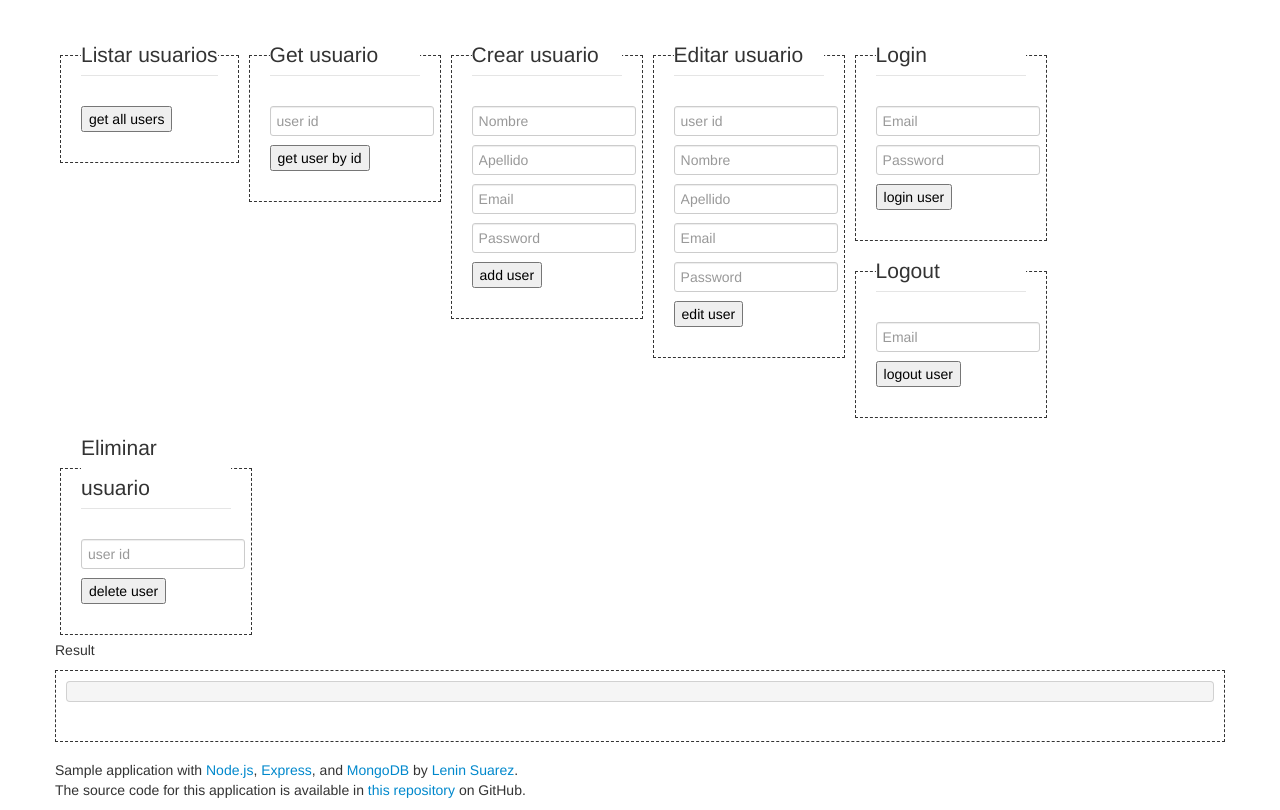
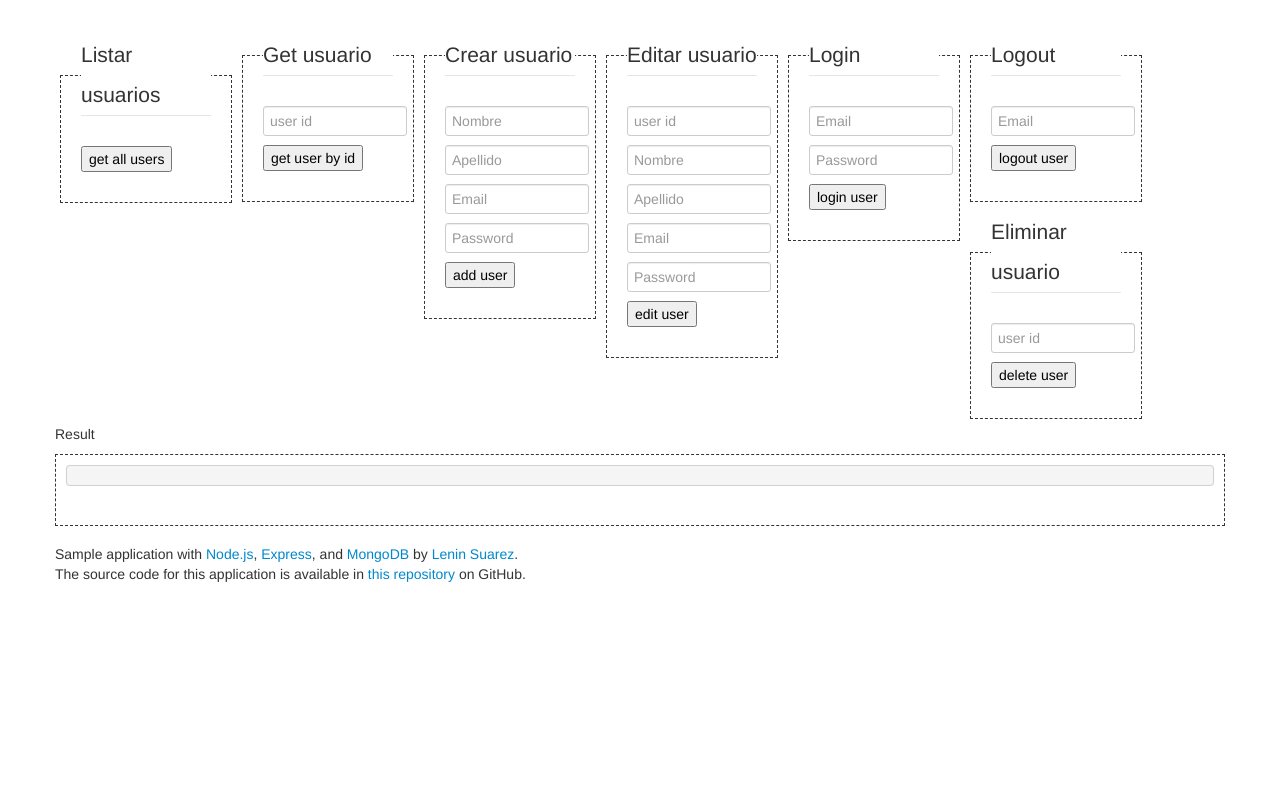
Before and after one commit to leninanduin/rest_api_test, a website: page public/index.html in a window 1280 px wide. Drawn offline with Linux system fonts and the light colour scheme.

Commit message:
index error

```diff
--- a/public/index.html
+++ b/public/index.html
@@ -18,7 +18,7 @@
             margin: 10px 0;padding:10px;
         }
         fieldset{
-            border: 1px dashed;padding: 10px 20px;max-width: 150px;float: left;margin: 5px;
+            border: 1px dashed;padding: 10px 20px;max-width: 130px;float: left;margin: 5px;
         }
         fieldset input{
             width:100%;
```
